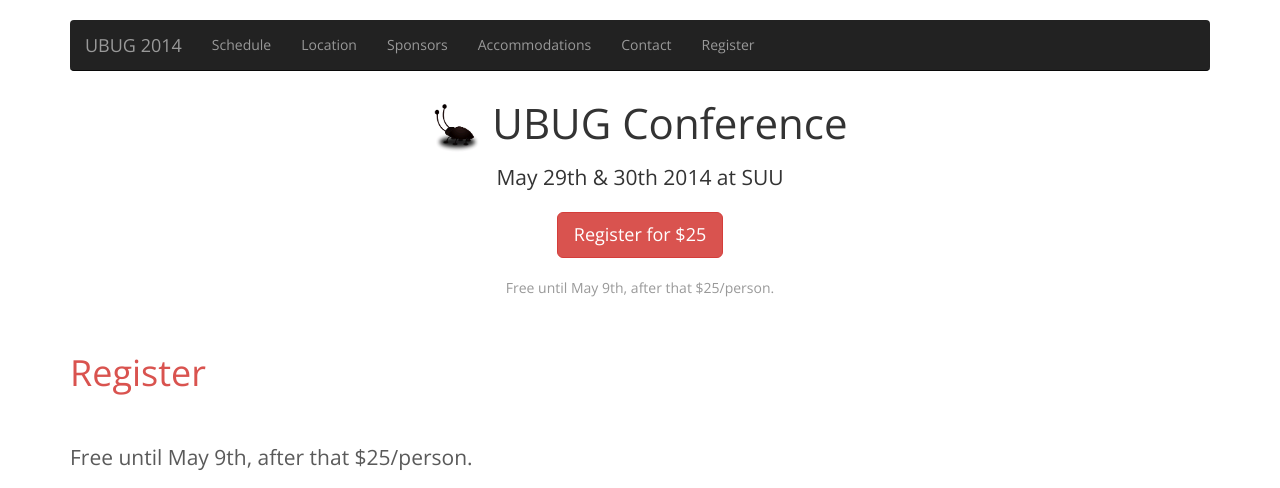
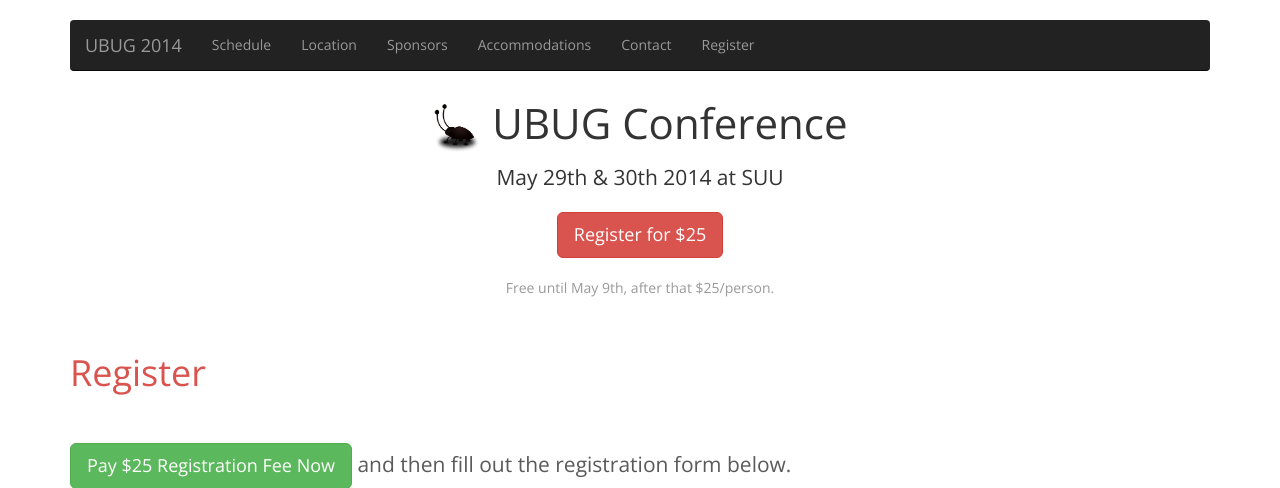
Before and after one commit to ubug/ubug.github.io, a Jekyll site: the page built from register/index.html, in a window 1280 px wide and 900 px high, cut to the strip 0-488 px from the top of the window. Built offline with Jekyll 4.4.1, drawn with Linux system fonts in a browser that asks for light colours; nearby versions of some CDN libraries; Markdown is read by kramdown in place of the engine named in the settings.

Commit message:
Added a link to pay the late registration fee.

```diff
--- a/register/index.html
+++ b/register/index.html
@@ -3,6 +3,6 @@
 title: Register
 ---
 
-<p class="lead">{{ site.register_button_help_text }}</p>
+<p class="lead"><a class="btn btn-lg btn-success" href="https://secure.touchnet.net/C20196_ustores/web/product_detail.jsp?PRODUCTID=1018&SINGLESTORE=true" target="_blank">Pay $25 Registration Fee Now</a> and then fill out the registration form below.</p>
 
 <iframe frameborder="0" height="1000" marginheight="0" marginwidth="0" src="{{ site.registration_form }}" width="100%"></iframe>
```
